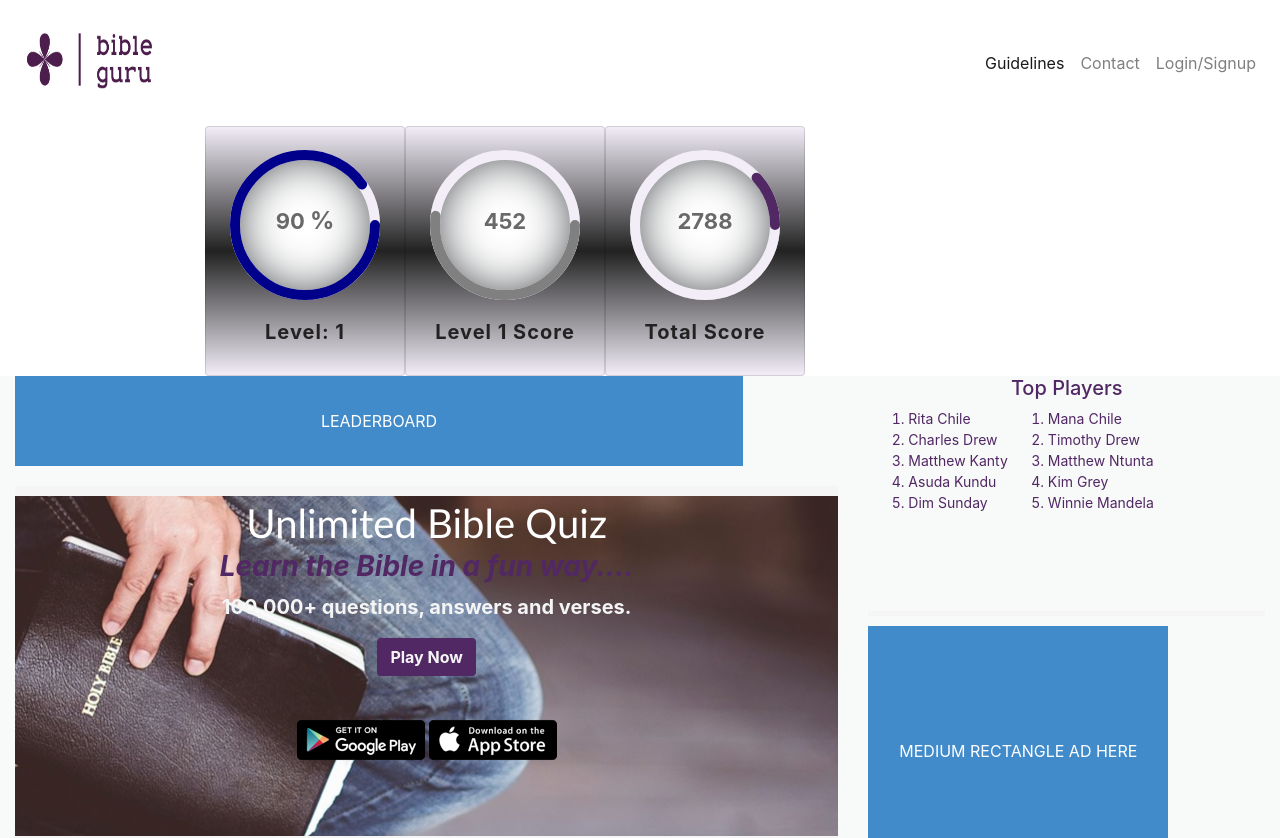
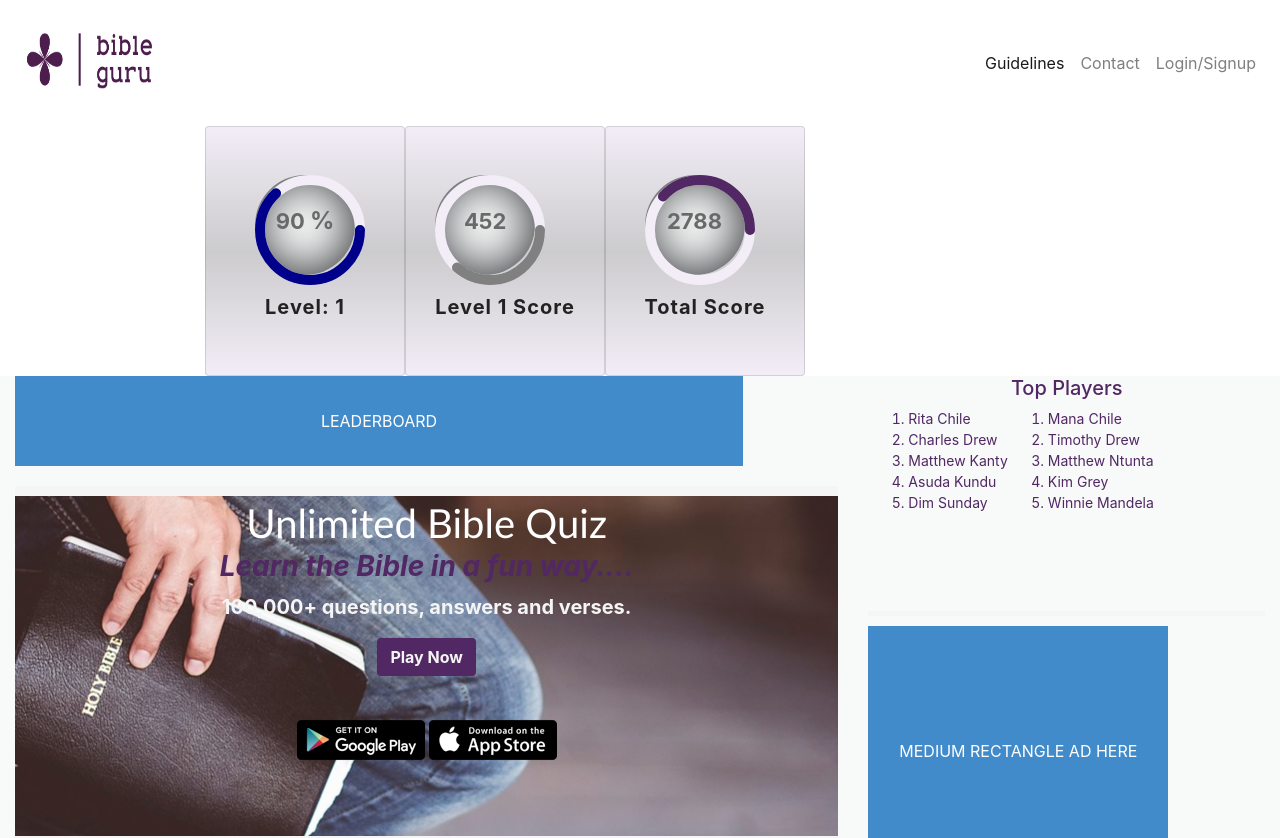
Before and after one commit to NgoziEmeh/Bible-quiz-web-app-frontend, an Angular app: page / in a window 1280 px wide. Shown: the top 838 px of the page. Built offline with nearby package versions, Linux system fonts and the light colour scheme.

Commit message:
scoreboard small doughnuts

```diff
--- a/src/app/scoreboard/scoreboard.component.css
+++ b/src/app/scoreboard/scoreboard.component.css
@@ -32,7 +32,7 @@ body{
     width: 200px;
     height: 250px;
     justify-content: space-around;
-    background: linear-gradient(0deg,#F2EDF7,#222,#F2EDF7);
+    background: linear-gradient(0deg,#F2EDF7,#CCCBCD,#F2EDF7);
     display: flex;
     justify-content: center;
     align-items: center;
@@ -54,14 +54,14 @@ body{
     height: 100%;
     left: -50px;
     pointer-events: none;
-    background: #222;
+    background: #F3F1F5;
     z-index: 1;
 } */
 
 .percent{
     position: relative;
-    width: 150px;
-    height: 150px;
+    width: 100px;
+    height: 100px;
     border-radius: 50%;
     box-shadow: inset 0 0 50px;
     background: #fff;
@@ -151,18 +151,18 @@ svg .total-score{
 
 
 svg circle:nth-child(2){
-    stroke-dasharray: 440;
-    stroke-dashoffset: 440;
+    stroke-dasharray: 220;
+    stroke-dashoffset: 220;
 }
 .card:nth-child(1) svg circle:nth-child(2){
-    stroke-dashoffset: calc(440 - (440 * 90) / 100);
+    stroke-dashoffset: calc(220 - (220 * 90) / 100);
     stroke: darkblue;
 }
 .card:nth-child(2) svg circle:nth-child(2){
-    stroke-dashoffset: calc(440 - (440 * 452) / 100);
+    stroke-dashoffset: calc(220 - (220 * 452) / 100);
     stroke: grey;
 }
 .card:nth-child(3) svg circle:nth-child(2){
-    stroke-dashoffset: calc(440 - (440 * 2188) / 100);
+    stroke-dashoffset: calc(220 - (220 * 2188) / 100);
     stroke: #512764;
 }
--- a/src/app/scoreboard/scoreboard.component.html
+++ b/src/app/scoreboard/scoreboard.component.html
@@ -3,8 +3,8 @@
         <div class="box">
             <div class="percent">
                 <svg>
-                    <circle class="level1" cx="70" cy="70" r="70"> </circle>
-                    <circle class="level1" cx="70" cy="70" r="70"> </circle>
+                    <circle class="level1" cx="50" cy="50" r="50"> </circle>
+                    <circle class="level1" cx="50" cy="50" r="50"> </circle>
                 </svg>
                 <div class="number">
                     <h5>90 <span>%</span></h5>
@@ -18,8 +18,8 @@
         <div class="box">
             <div class="percent">
                 <svg>
-                    <circle class="level-score" cx="70" cy="70" r="70"> </circle>
-                    <circle class="level-score" cx="70" cy="70" r="70"> </circle>
+                    <circle class="level-score" cx="50" cy="50" r="50"> </circle>
+                    <circle class="level-score" cx="50" cy="50" r="50"> </circle>
                 </svg>
                 <div class="number">
                     <h5>452</h5>
@@ -33,8 +33,8 @@
         <div class="box">
             <div class="percent">
                 <svg>
-                    <circle class="total-score" cx="70" cy="70" r="70"> </circle>
-                    <circle class="total-score" cx="70" cy="70" r="70"> </circle>
+                    <circle class="total-score" cx="50" cy="50" r="50"> </circle>
+                    <circle class="total-score" cx="50" cy="50" r="50"> </circle>
                 </svg>
                 <div class="number">
                     <h5>2788</h5>
```
